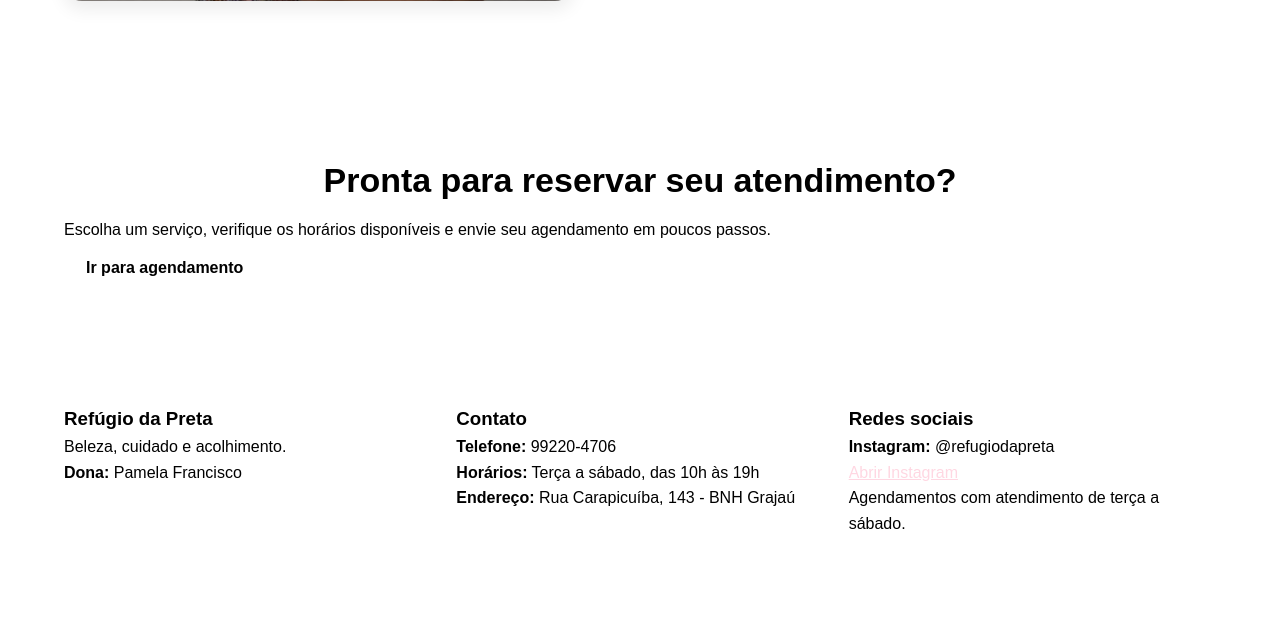
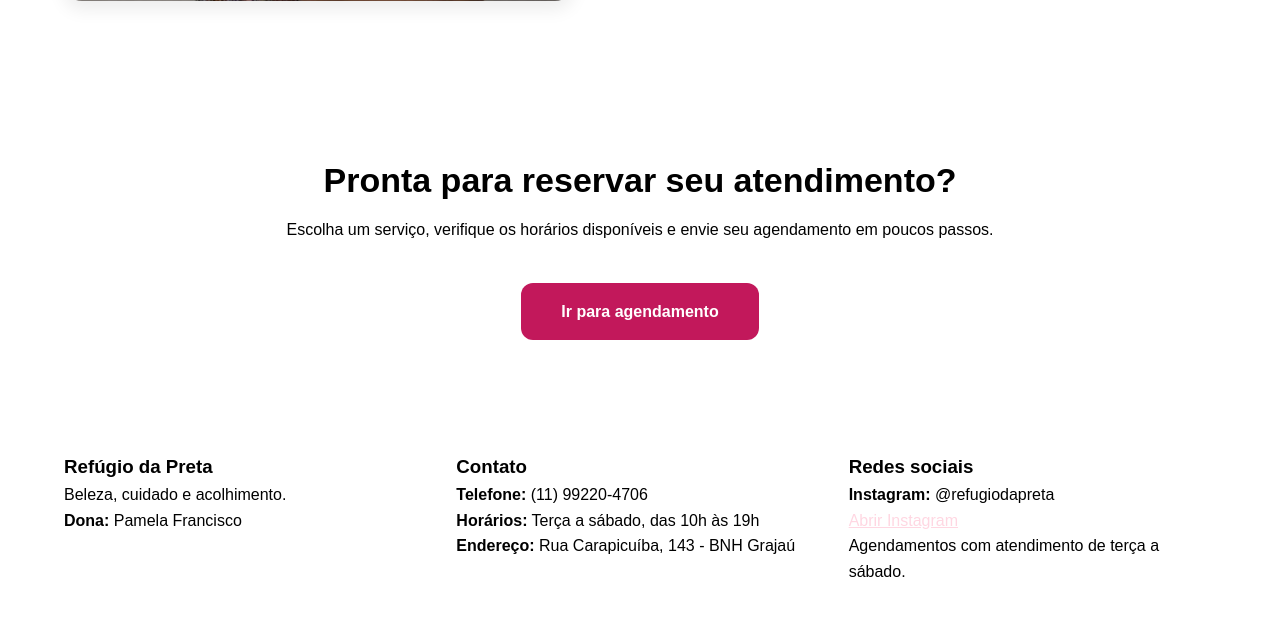
Before and after one commit to TiagoRGuedes/ProjetoEmCienciaDeDados, a Flask app: page / in a window 1280 px wide. Shown: the part 2429-3054 px from the top of the page. Before the commit the page ends 2958 px from the top, so only its background shows below. Run offline with Flask 3, Linux system fonts and the light colour scheme; data comes from the database, SQL or seed files in the repository.

Commit message:
ajustes landing page

```diff
--- a/app.py
+++ b/app.py
@@ -10,7 +10,7 @@ admin = Blueprint('admin', __name__, url_prefix='/admin')
 EMPRESA = {
     'nome': 'Refúgio da Preta',
     'dona': 'Pamela Francisco',
-    'telefone': '99220-4706',
+    'telefone': '(11) 99220-4706',
     'endereco': 'Rua Carapicuíba, 143 - BNH Grajaú',
     'horarios': 'Terça a sábado, das 10h às 19h',
     'instagram_nome': '@refugiodapreta',
--- a/static/css/site.css
+++ b/static/css/site.css
@@ -333,6 +333,27 @@ input, select { /* Estiliza inputs e selects. */
     text-decoration: underline; /* Sublinha para indicar que é link. */
 } /* Fecha a regra do link do rodapé. */
 
+.chamada-final-conteudo {
+    text-align: center;
+}
+
+.botao-destaque {
+    display: inline-block;
+    background-color: #C2185B;
+    color: #ffffff;
+    padding: 16px 40px;
+    border-radius: 12px;
+    font-weight: bold;
+    text-decoration: none;
+    border: none;
+    cursor: pointer;
+    margin-top: 8px;
+}
+
+.botao-destaque:hover {
+    background-color: #a31550;
+}
+
 @media (max-width: 820px) { /* Cria regras para telas pequenas, como celular. */
     .topo-conteudo { display: block; text-align: center; } /* Coloca topo em bloco e centralizado. */
     nav { margin-top: 16px; } /* Adiciona espaço acima do menu. */
--- a/templates/index.html
+++ b/templates/index.html
@@ -68,11 +68,11 @@
     </div> <!-- Fecha a grade da seção da dona. -->
 </section> <!-- Fecha a seção da dona. -->
 
-<section class="secao chamada-final"> <!-- Cria uma última chamada para ação. -->
-    <div class="container"> <!-- Centraliza o conteúdo da chamada final. -->
-        <h2>Pronta para reservar seu atendimento?</h2> <!-- Mostra o título da chamada final. -->
-        <p>Escolha um serviço, verifique os horários disponíveis e envie seu agendamento em poucos passos.</p> <!-- Explica o próximo passo. -->
-        <a class="botao" href="{{ url_for('publico.agendar_get') }}">Ir para agendamento</a> <!-- Botão final para abrir o formulário. -->
-    </div> <!-- Fecha o container da chamada final. -->
-</section> <!-- Fecha a seção da chamada final. -->
+<section class="secao chamada-final">
+    <div class="container chamada-final-conteudo">
+        <h2>Pronta para reservar seu atendimento?</h2>
+        <p class="texto-central">Escolha um serviço, verifique os horários disponíveis e envie seu agendamento em poucos passos.</p>
+        <a class="botao-destaque" href="{{ url_for('publico.agendar_get') }}">Ir para agendamento</a>
+    </div>
+</section>
 {% endblock %} {# Finaliza o bloco de conteúdo da página inicial. #}
```
